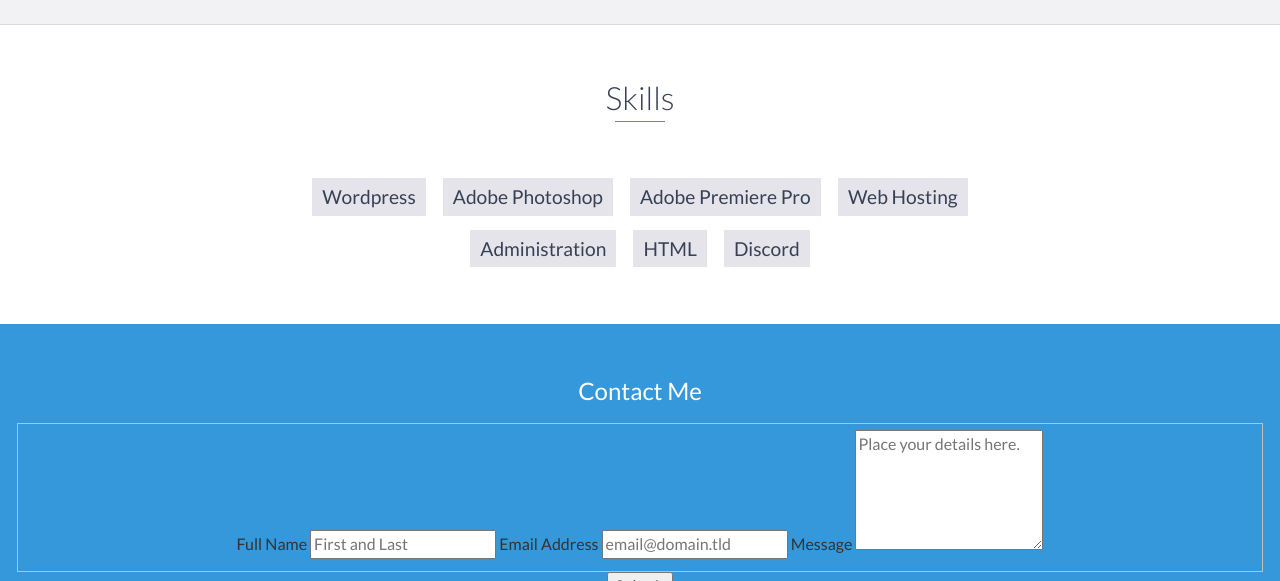
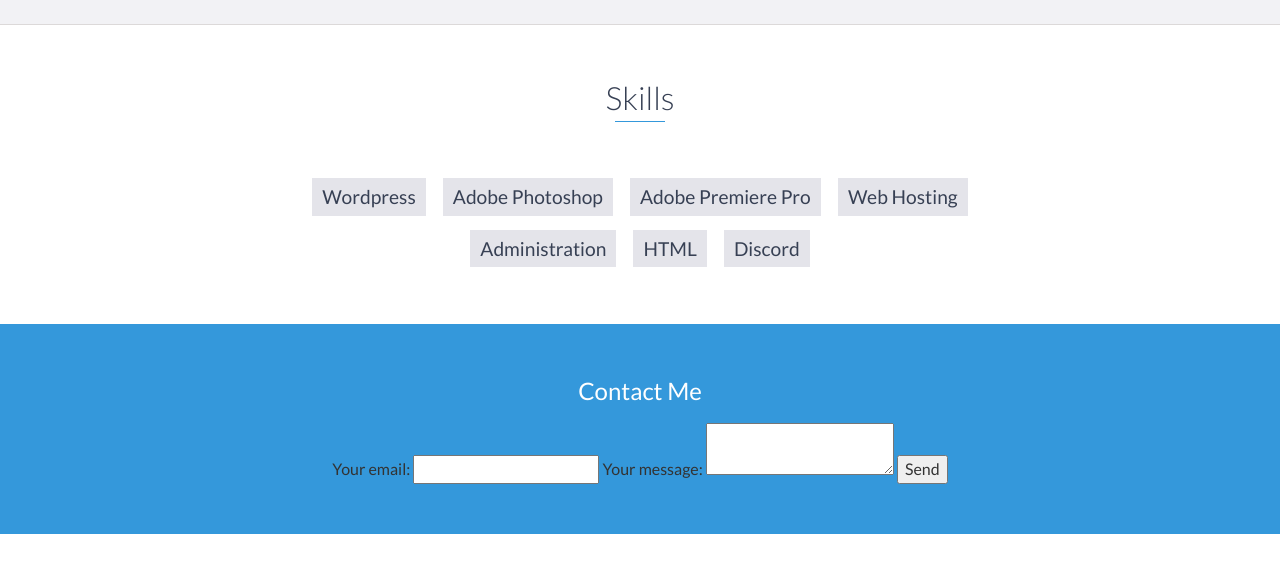
Before and after one commit to bluemegachan/JeChan, a website: page index.html in a window 1280 px wide. Shown: the part 3636-4217 px from the top of the page. Drawn offline with nearby package versions, Linux system fonts and the light colour scheme.

Commit message:
Update index.html

```diff
--- a/index.html
+++ b/index.html
@@ -215,19 +215,22 @@
     <div id="contact">
         <h2>Contact Me</h2>
 
-           <form id="fs-frm" name="simple-contact-form" accept-charset="utf-8" action="https://formspree.io/f/xwkyngpd" method="post">
-  <fieldset id="fs-frm-inputs">
-    <label for="full-name">Full Name</label>
-    <input type="text" name="name" id="full-name" placeholder="First and Last" required="">
-    <label for="email-address">Email Address</label>
-    <input type="email" name="_replyto" id="email-address" placeholder="email@domain.tld" required="">
-    <label for="message">Message</label>
-    <textarea rows="5" name="message" id="message" placeholder="Place your details here." required=""></textarea>
-    <input type="hidden" name="_subject" id="email-subject" value="Contact Form Submission">
-  </fieldset>
-  <input type="submit" value="Submit">
+           <form
+  action="https://formspree.io/f/xwkyngpd"
+  method="POST"
+>
+  <label>
+    Your email:
+    <input type="email" name="email">
+  </label>
+  <label>
+    Your message:
+    <textarea name="message"></textarea>
+  </label>
+  <!-- your other form fields go here -->
+  <button type="submit">Send</button>
 </form>
-        </div>
+
         <!-- End #contact-form -->
     </div>
     <!-- End #contact -->
```
